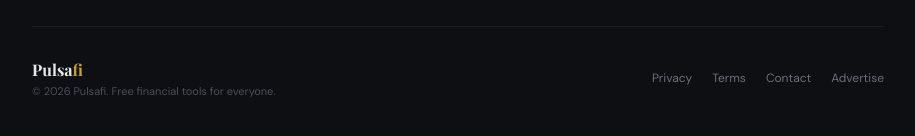
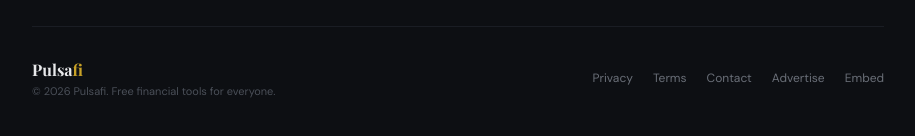
Before and after one commit to zackatlas/pulsafi, a Next.js app: page / in a window 1280 px wide. Shown: the part 1880-2016 px from the top of the page, without its empty margins (182-1097 px from the left). Built offline with nearby package versions, Linux system fonts and the light colour scheme.

Commit message:
Update Footer.js

```diff
--- a/app/components/Footer.js
+++ b/app/components/Footer.js
@@ -22,6 +22,7 @@ export default function Footer() {
             { label: "Terms", href: "/terms" },
             { label: "Contact", href: "/contact" },
             { label: "Advertise", href: "/advertise" },
+            { label: "Embed", href: "/embed" },
           ].map(link => (
             <a key={link.label} href={link.href} style={{ color: "var(--text-muted)", textDecoration: "none", fontSize: 12, fontFamily: "'DM Sans', sans-serif" }}>{link.label}</a>
           ))}
```
